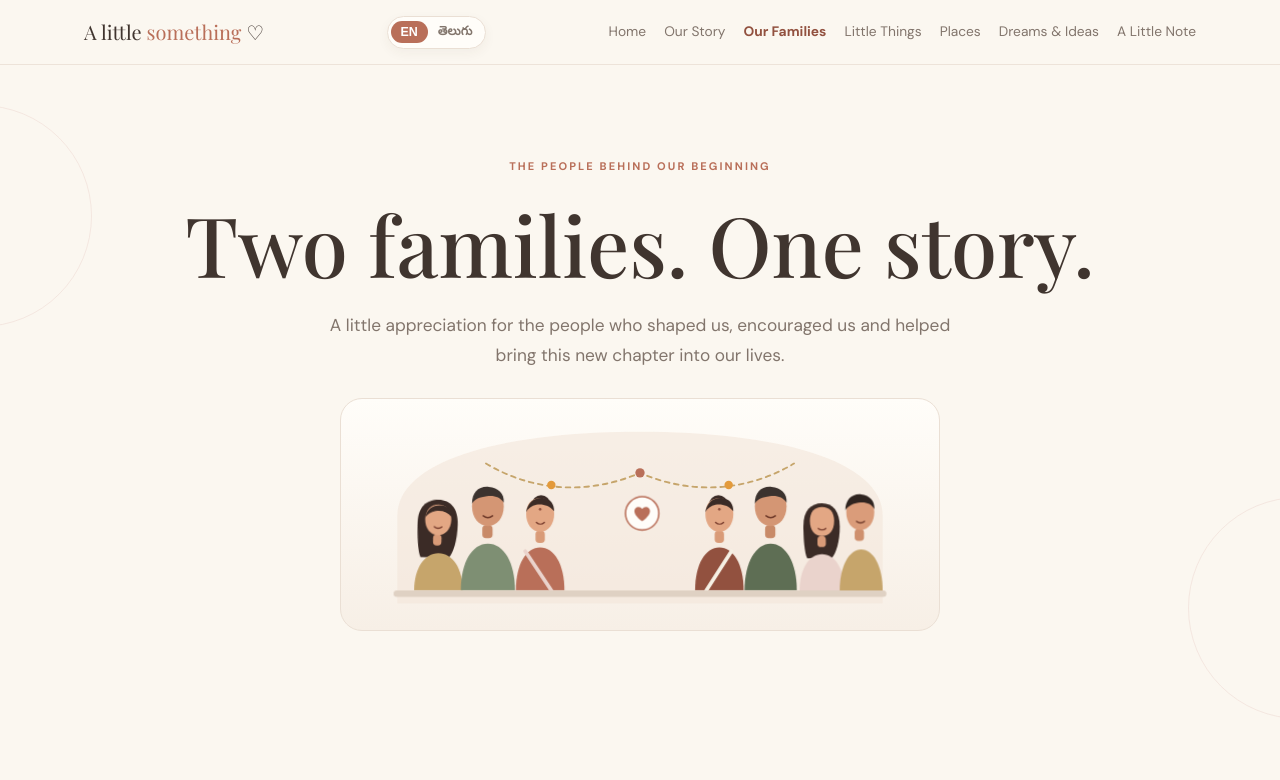
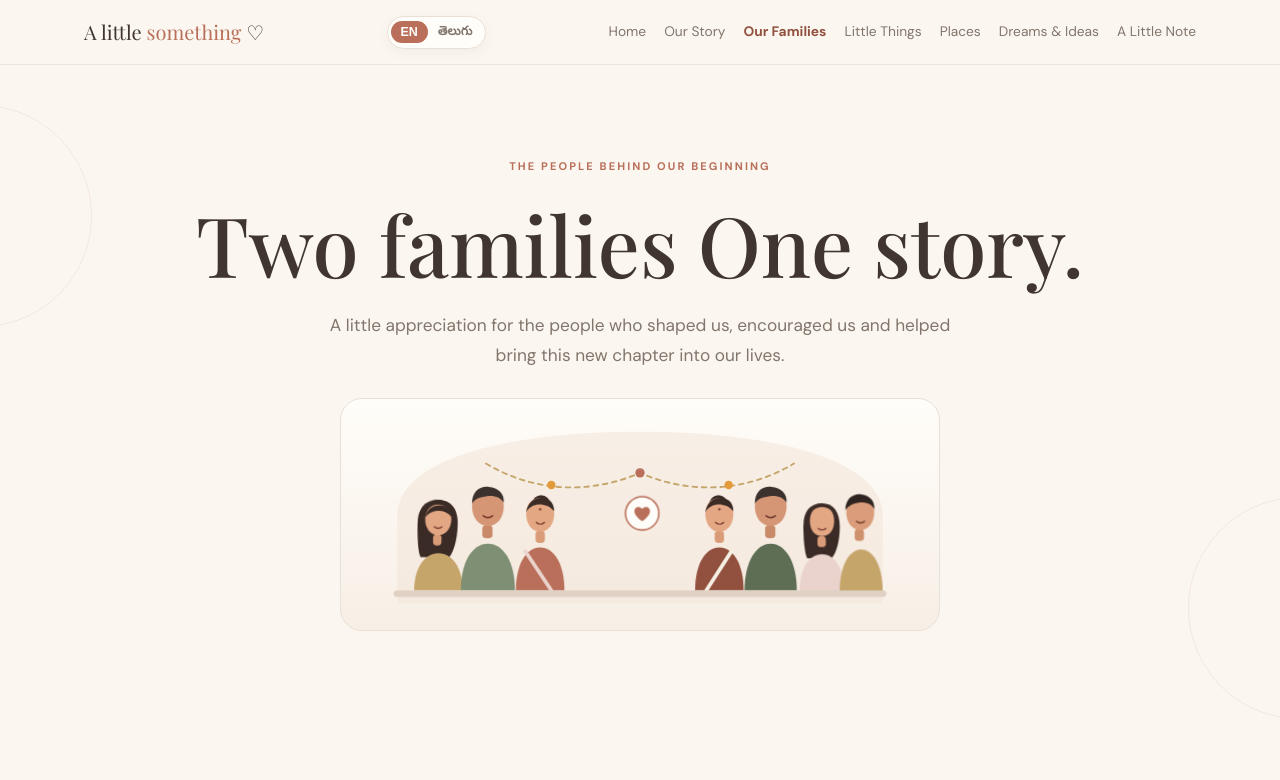
Before and after one commit to SAITEJANALLURI/anushaxteja, a plain HTML site: page our-families.html in a window 1280 px wide. Shown: the top 780 px of the page. Drawn offline with nearby package versions, Linux system fonts and the light colour scheme.

Commit message:
removed period

```diff
--- a/our-families.html
+++ b/our-families.html
@@ -35,7 +35,7 @@
   <section class="hero">
     <div class="container reveal">
       <div class="eyebrow" data-i18n="fam.eyebrow">The people behind our beginning</div>
-      <h1 data-i18n="fam.title">Two families. One story.</h1>
+      <h1 data-i18n="fam.title">Two families One story.</h1>
       <p class="lead" data-i18n="fam.lead">A little appreciation for the people who shaped us, encouraged us and helped bring this new chapter into our lives.</p>
       <div class="illus-frame" style="margin-top:28px" aria-label="2D editorial illustration of the Nalluri and Venigalla families coming together">
         <svg class="illus-scene" viewBox="0 0 600 220" fill="none" xmlns="http://www.w3.org/2000/svg" role="img" aria-label="Warm 2D editorial illustration of two Indian families greeting each other warmly">
```
